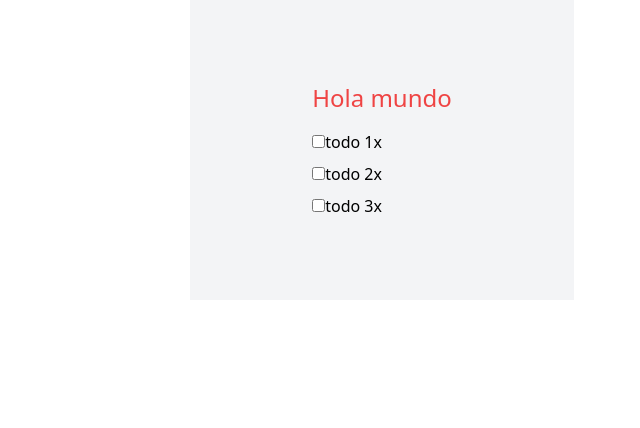
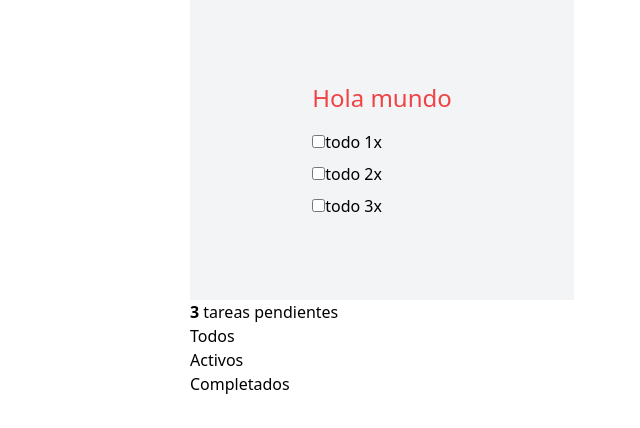
Before and after one commit to JorgeDCoria/todo-app-typescript, a React (Vite) app: page / in a window 1280 px wide. Shown: the top 428 px of the page, without its empty margins (258-898 px from the left). Built offline with nearby package versions, Linux system fonts and the light colour scheme.

Commit message:
add filter todos

```diff
--- a/src/App.tsx
+++ b/src/App.tsx
@@ -1,5 +1,8 @@
 import { useState } from "react";
+import { Footer } from "./components/footer/Footer";
 import Todos from "./components/Todo/Todos";
+import { TODO_FILTERS } from "./consts";
+import { type FilterValue } from "./types";
 
 const mockTodos = [
   {
@@ -20,6 +23,9 @@
 ];
 function App(): JSX.Element {
   const [todos, setTodos] = useState(mockTodos);
+  const [filterSelected, setFilterSelected] = useState<FilterValue>(
+    TODO_FILTERS.ALL
+  );
 
   const handleRemove = (id: string): void => {
     const newTodos = todos.filter((todo) => todo.id !== id);
@@ -32,16 +38,34 @@
     });
     setTodos(newTodos);
   };
+  const handleFilterChange = (filter: FilterValue): void => {
+    setFilterSelected(filter);
+  };
+
+  const filteredTodos = todos.filter((todo) => {
+    if (filterSelected === TODO_FILTERS.ACTIVE) return !todo.completed;
+    if (filterSelected === TODO_FILTERS.COMPLETED) return todo.completed;
+    return todo;
+  });
+  const activeCount = todos.filter((todo) => !todo.completed).length;
+  const completedCount = todos.filter((todo) => todo.completed).length;
   return (
     <div className="grid place-content-center">
       <div className="grid place-content-center gap-4 bg-gray-100 w-96 p-4 min-h-[300px]">
         <h1 className="text-2xl text-red-500 ">Hola mundo</h1>
         <Todos
           onRemoveTodo={handleRemove}
-          todos={todos}
+          todos={filteredTodos}
           onToggleCompletedTodo={handleCompleted}
         />
       </div>
+      <Footer
+        activeCount={activeCount}
+        onClearCompleted={() => {}}
+        completedCount={completedCount}
+        filterSelected={filterSelected}
+        handleFilterChange={handleFilterChange}
+      />
     </div>
   );
 }
--- /dev/null
+++ b/src/components/footer/Footer.tsx
@@ -0,0 +1,30 @@
+import { type FilterValue } from "../../types";
+import Filters from "./components/Filters";
+
+interface Props {
+  activeCount: number;
+  onClearCompleted: () => void;
+  completedCount: number;
+  filterSelected: FilterValue;
+  handleFilterChange: (filter: FilterValue) => void;
+}
+export const Footer: React.FC<Props> = ({
+  activeCount = 0,
+  onClearCompleted,
+  completedCount = 0,
+  filterSelected,
+  handleFilterChange,
+}) => {
+  return (
+    <footer>
+      <span>
+        {" "}
+        <strong>{activeCount}</strong> tareas pendientes
+      </span>
+      <Filters
+        filterSelected={filterSelected}
+        onFilterChange={handleFilterChange}
+      />
+    </footer>
+  );
+};
--- /dev/null
+++ b/src/components/footer/components/Filters.tsx
@@ -0,0 +1,36 @@
+import React from "react";
+import { FILTERS_BUTTONS } from "../../../consts";
+import { type FilterValue } from "../../../types";
+
+interface Props {
+  onFilterChange: (filter: FilterValue) => void;
+  filterSelected: FilterValue;
+}
+
+const Filters: React.FC<Props> = ({ filterSelected, onFilterChange }) => {
+  return (
+    <ul>
+      {Object.entries(FILTERS_BUTTONS).map(([key, { href, literal }]) => {
+        const isSelected = key === filterSelected;
+        const className = isSelected ? "selected" : "";
+
+        return (
+          <li key={key}>
+            <a
+              href={href}
+              className={className}
+              onClick={(e) => {
+                e.preventDefault();
+                onFilterChange(key as FilterValue);
+              }}
+            >
+              {literal}
+            </a>
+          </li>
+        );
+      })}
+    </ul>
+  );
+};
+
+export default Filters;
--- /dev/null
+++ b/src/consts.ts
@@ -0,0 +1,20 @@
+export const TODO_FILTERS={
+  ALL: "all",
+  ACTIVE: "active",
+  COMPLETED: "completed",
+} as const
+
+export const  FILTERS_BUTTONS = {
+  [TODO_FILTERS.ALL]: {
+    literal: "Todos",
+    href: `/?filter=${TODO_FILTERS.ALL}`
+  },
+  [TODO_FILTERS.ACTIVE]: {
+    literal: "Activos",
+    href: `/?filter=${TODO_FILTERS.ACTIVE}`
+  },
+  [TODO_FILTERS.COMPLETED]: {
+    literal: "Completados",
+    href: `/?filter=${TODO_FILTERS.COMPLETED}`
+  },
+}as const
--- a/src/types.d.ts
+++ b/src/types.d.ts
@@ -1,3 +1,5 @@
+import {type TODO_FILTERS } from "./consts";
+
 export interface Todo{
   id: string;
   title: string;
@@ -5,3 +7,5 @@
 }
 
 export type ListOfTodos = Todo[];
+
+export type FilterValue = typeof TODO_FILTERS[keyof typeof TODO_FILTERS];
```
